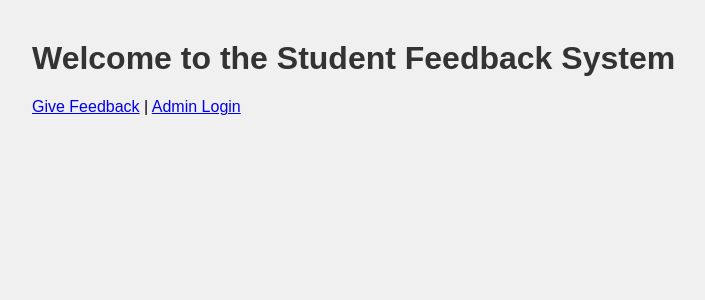
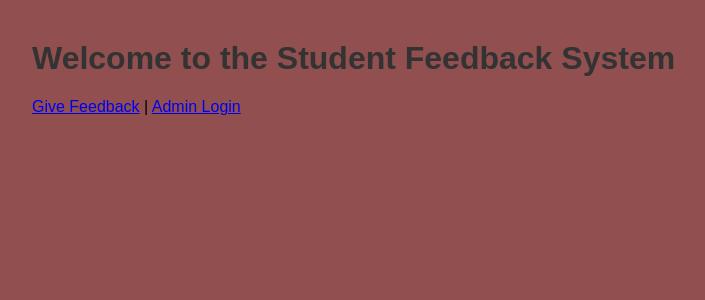
Before and after one commit to ezra-7/student-feedback, a Flask app: page / in a window 1280 px wide. Shown: the top 300 px of the page, without its empty margins (8-713 px from the left). Run offline with Flask 3, Linux system fonts and the light colour scheme.

Commit message:
Frontend improvements: background color and comment

```diff
--- a/static/style.css
+++ b/static/style.css
@@ -1,7 +1,7 @@
 body {
     font-family: Arial, sans-serif;
     margin: 40px;
-    background-color: #f0f0f0;
+    background-color:#914f4f;
 }
 h1, h2 {
     color: #333;
--- a/templates/index.html
+++ b/templates/index.html
@@ -10,3 +10,4 @@
     <a href="/login">Admin Login</a>
 </body>
 </html>
+<!-- Added background color in frontend-features branch -->
```
